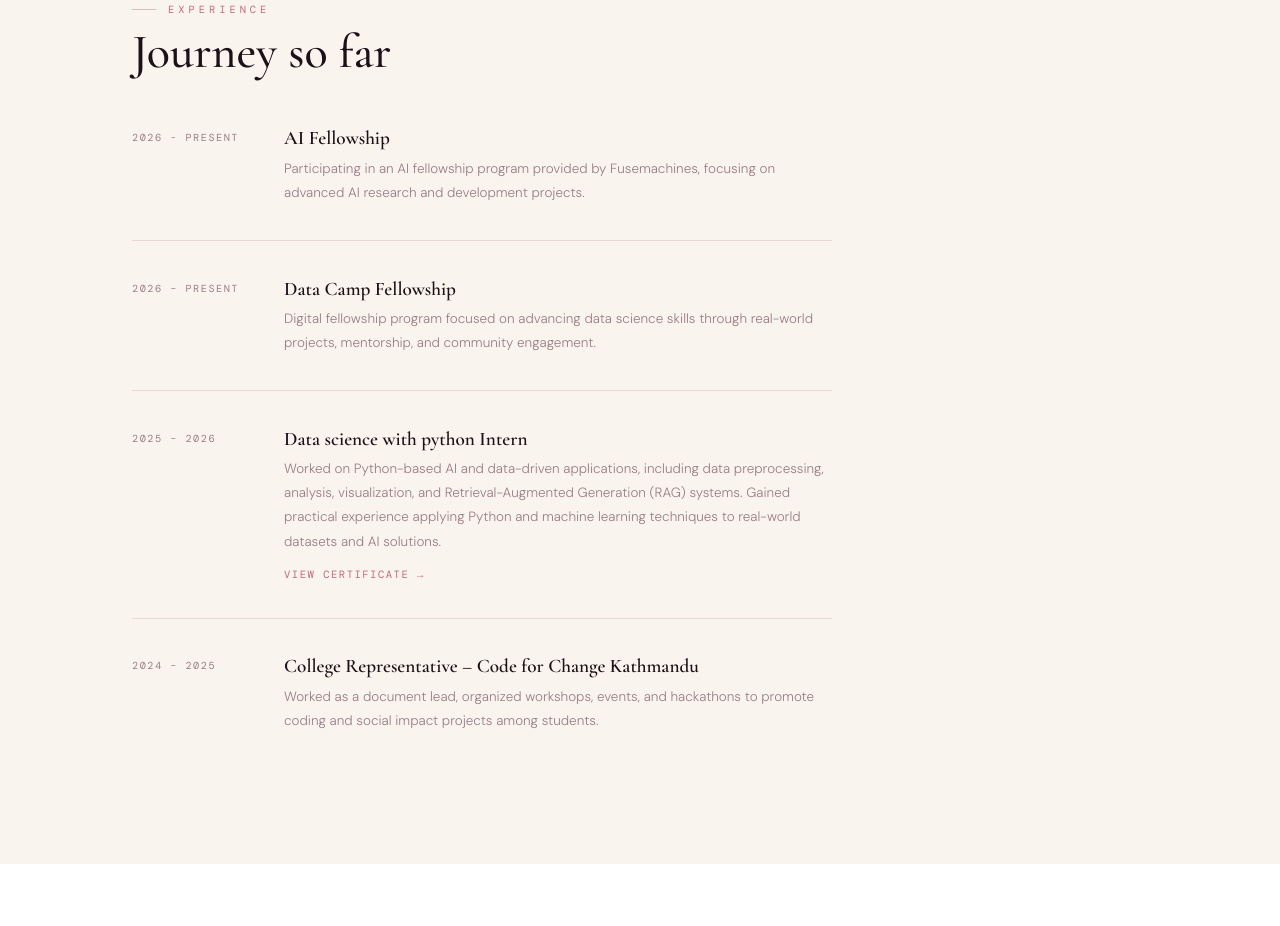
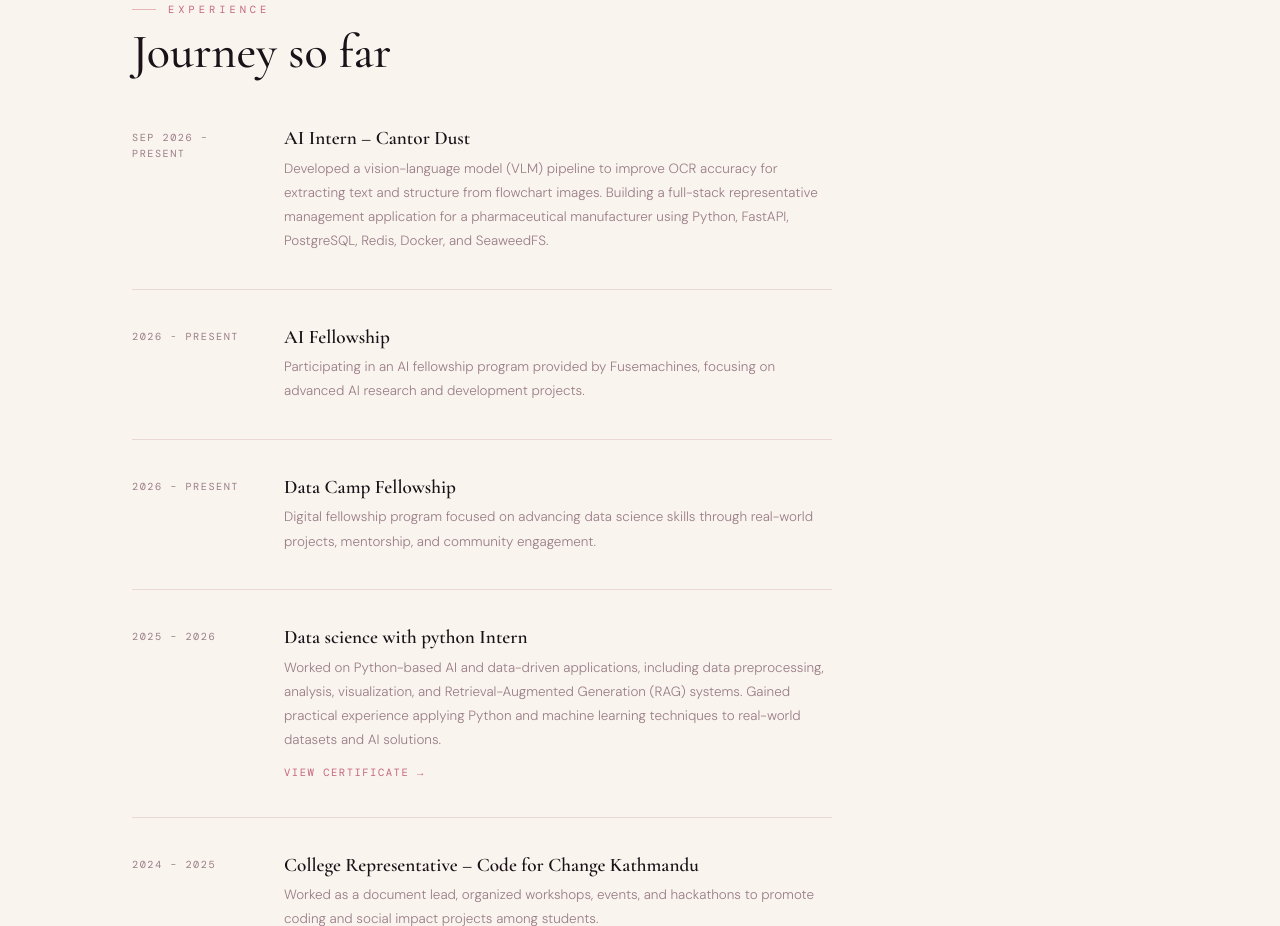
Before and after one commit to Sejaldahal/sejal-portfolioo, a plain HTML site: page index.html in a window 1280 px wide. Shown: the part 3159-4085 px from the top of the page. Drawn offline with nearby package versions, Linux system fonts and the light colour scheme.

Commit message:
Add AI Intern experience to resume and update experience section in index.html

```diff
--- a/index.html
+++ b/index.html
@@ -1056,6 +1056,7 @@
   ];
 
   const EXPERIENCE = [
+    { year:"Sep 2026 – Present", title:"AI Intern – Cantor Dust", body:"Developed a vision-language model (VLM) pipeline to improve OCR accuracy for extracting text and structure from flowchart images. Building a full-stack representative management application for a pharmaceutical manufacturer using Python, FastAPI, PostgreSQL, Redis, Docker, and SeaweedFS." },
     {year:"2026 - present",title:"AI Fellowship",body:"Participating in an AI fellowship program provided by Fusemachines, focusing on advanced AI research and development projects."},
     { year:"2026 – Present", title:"Data Camp Fellowship", body:"Digital fellowship program focused on advancing data science skills through real-world projects, mentorship, and community engagement." },
     { year:"2025 – 2026", title:"Data science with python Intern", body:"Worked on Python-based AI and data-driven applications, including data preprocessing, analysis, visualization, and Retrieval-Augmented Generation (RAG) systems. Gained practical experience applying Python and machine learning techniques to real-world datasets and AI solutions.", certificateUrl: "https://github.com/Sejaldahal/certificates/blob/main/internship/Sejal%20Dahal.pdf" },
```
Also changed, not shown: 1 other file.
